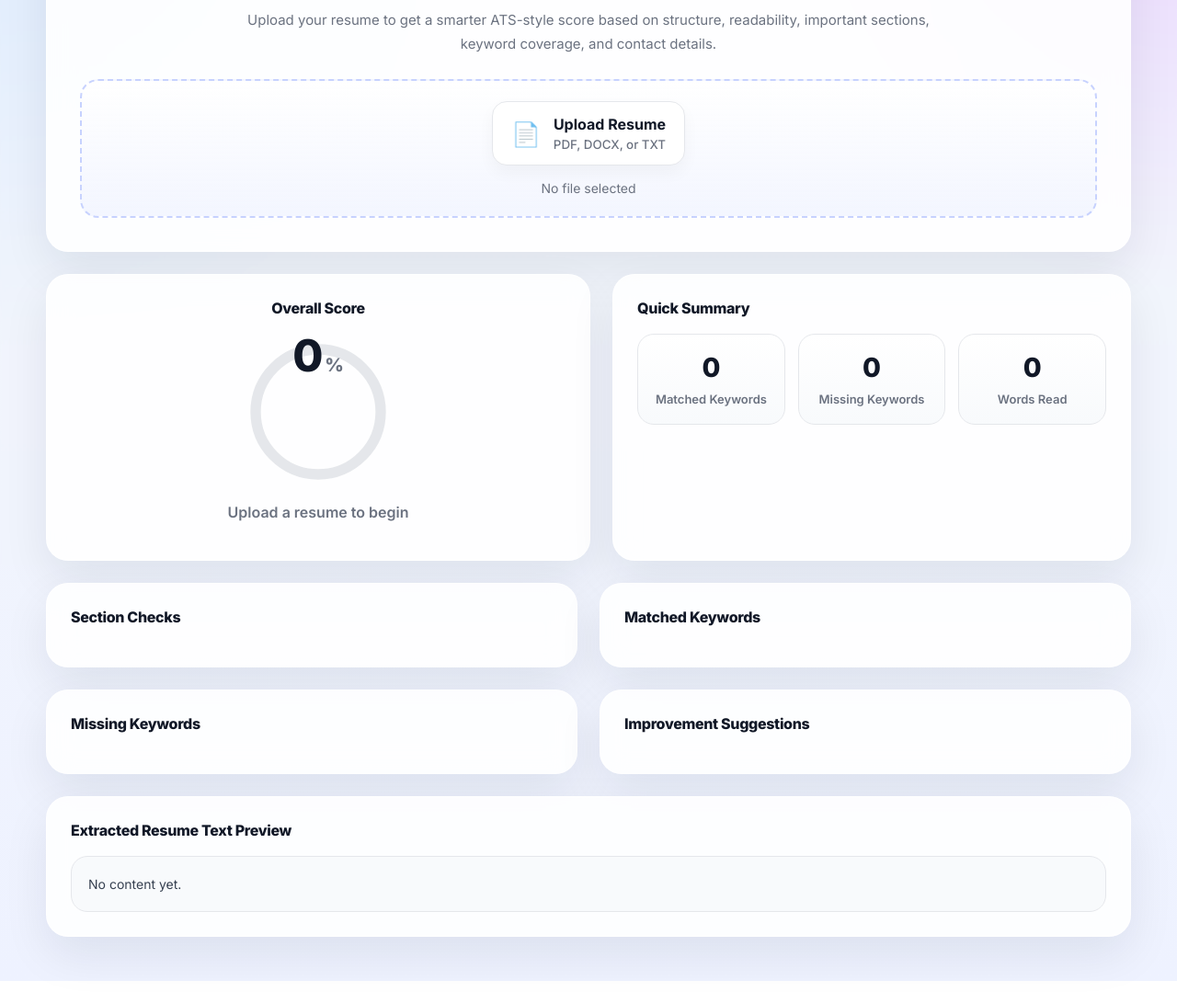
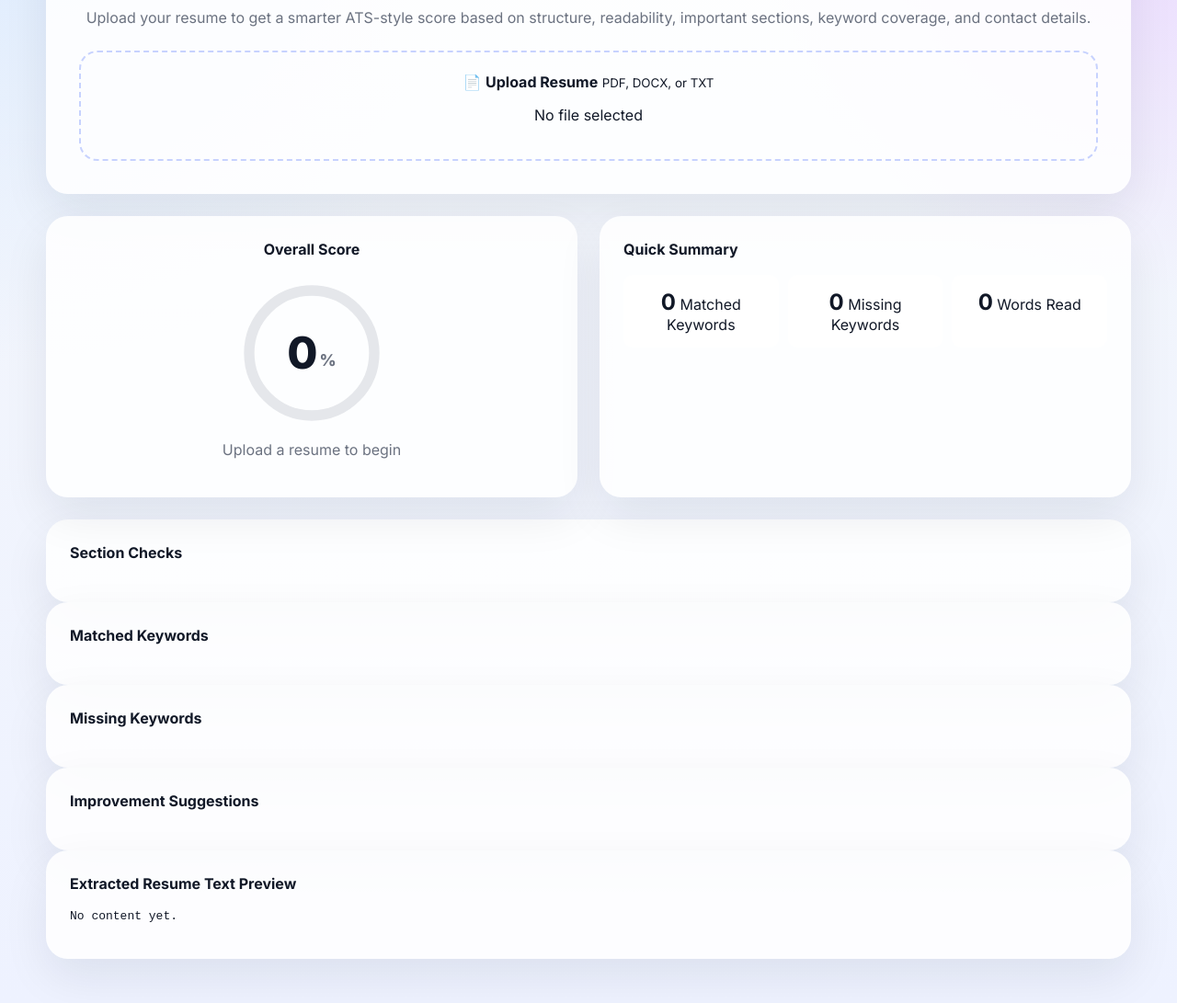
Before and after one commit to Nithya-60/Resume-Analyzer, a website: page index.html in a window 1280 px wide. Shown: the part 184-1275 px from the top of the page at 92% size. Before the commit the page ends 1251 px from the top, so only its background shows below. Drawn offline with nearby package versions, Linux system fonts and the light colour scheme.

Commit message:
added all website files

```diff
--- a/style.css
+++ b/style.css
@@ -29,13 +29,6 @@ body {
     min-height: 100vh;
 }
 
-.page-bg {
-    position: fixed;
-    inset: 0;
-    pointer-events: none;
-    backdrop-filter: blur(1px);
-}
-
 .app-shell {
     width: min(1180px, calc(100% - 32px));
     margin: 32px auto 48px;
@@ -44,10 +37,8 @@ body {
 .hero-card,
 .card {
     background: var(--card);
-    border: 1px solid rgba(255,255,255,0.65);
     border-radius: var(--radius);
     box-shadow: var(--shadow);
-    backdrop-filter: blur(14px);
 }
 
 .hero-card {
@@ -69,73 +60,34 @@ body {
 
 .hero-card h1 {
     margin: 0 0 12px;
-    font-size: clamp(2rem, 4vw, 3.25rem);
+    font-size: 3rem;
     font-weight: 800;
-    letter-spacing: -0.04em;
 }
 
 .hero-subtitle {
-    max-width: 760px;
-    margin: 0 auto 26px;
     color: var(--muted);
-    line-height: 1.7;
-    font-size: 15px;
+    margin-bottom: 26px;
 }
 
 .upload-box {
     border: 2px dashed #c7d2fe;
     border-radius: 20px;
     padding: 22px;
-    background: linear-gradient(180deg, rgba(255,255,255,0.8), rgba(238,242,255,0.7));
 }
 
 .upload-label {
-    display: inline-flex;
-    align-items: center;
-    gap: 14px;
-    padding: 14px 20px;
-    border-radius: 16px;
-    background: white;
-    border: 1px solid var(--line);
-    box-shadow: 0 8px 18px rgba(0,0,0,0.04);
     cursor: pointer;
-    font-weight: 600;
-}
-
-.upload-label small {
-    display: block;
-    color: var(--muted);
-    font-weight: 500;
-    margin-top: 4px;
-}
-
-.upload-icon {
-    font-size: 1.6rem;
 }
 
 input[type="file"] {
     display: none;
 }
 
-.file-name {
-    margin: 16px 0 0;
-    color: var(--muted);
-    font-size: 14px;
-}
-
-.results-grid,
-.analysis-grid {
+.results-grid {
     display: grid;
+    grid-template-columns: 1fr 1fr;
     gap: 24px;
     margin-bottom: 24px;
-}
-
-.results-grid {
-    grid-template-columns: 1.05fr 1fr;
-}
-
-.analysis-grid {
-    grid-template-columns: repeat(2, 1fr);
 }
 
 .card {
@@ -143,43 +95,20 @@ input[type="file"] {
 }
 
 .card-title {
-    font-size: 1rem;
-    font-weight: 800;
+    font-weight: 700;
     margin-bottom: 18px;
-    letter-spacing: -0.02em;
 }
 
 .score-card {
     display: flex;
     flex-direction: column;
     align-items: center;
-    justify-content: center;
 }
 
 .score-ring {
     position: relative;
     width: 170px;
     height: 170px;
-}
-
-.score-center {
-    position: absolute;
-    inset: 0;
-    display: flex;
-    align-items: baseline;
-    justify-content: center;
-    gap: 2px;
-    font-weight: 800;
-}
-
-.score-center span {
-    font-size: 3rem;
-    line-height: 1;
-}
-
-.score-center small {
-    font-size: 1.25rem;
-    color: var(--muted);
 }
 
 .ring-bg {
@@ -200,121 +129,66 @@ input[type="file"] {
     transition: stroke-dashoffset 0.9s ease;
 }
 
-.score-label {
-    margin-top: 14px;
-    font-weight: 600;
-    color: var(--muted);
+/* ✅ FIXED SCORE ALIGNMENT */
+.score-center {
+    position: absolute;
+    inset: 0;
+    display: flex;
+    align-items: center;
+    justify-content: center;
+    font-weight: 800;
     text-align: center;
 }
 
+.score-center span {
+    font-size: 3rem;
+    line-height: 1;
+}
+
+.score-center small {
+    font-size: 1.1rem;
+    line-height: 1;
+    color: var(--muted);
+    margin-left: 2px;
+    transform: translateY(8px);
+}
+
+.score-label {
+    margin-top: 10px;
+    color: var(--muted);
+}
+
 .summary-stats {
-    display: grid;
-    grid-template-columns: repeat(3, 1fr);
-    gap: 14px;
+    display: flex;
+    gap: 10px;
 }
 
 .stat-box {
-    background: linear-gradient(180deg, #ffffff, #f8fafc);
-    border: 1px solid var(--line);
-    border-radius: 18px;
-    padding: 18px 14px;
+    background: #fff;
+    padding: 15px;
+    border-radius: 10px;
     text-align: center;
+    flex: 1;
 }
 
 .stat-value {
-    display: block;
-    font-size: 1.8rem;
-    font-weight: 800;
-    margin-bottom: 6px;
-}
-
-.stat-name {
-    color: var(--muted);
-    font-size: 13px;
-    font-weight: 600;
-}
-
-.check-list,
-.suggestion-list {
-    margin: 0;
-    padding-left: 18px;
-}
-
-.check-list li,
-.suggestion-list li {
-    margin-bottom: 12px;
-    line-height: 1.6;
-}
-
-.tag-wrap {
-    display: flex;
-    flex-wrap: wrap;
-    gap: 10px;
+    font-size: 1.5rem;
+    font-weight: 700;
 }
 
 .tag {
-    padding: 10px 14px;
-    border-radius: 999px;
-    font-size: 13px;
-    font-weight: 700;
-    border: 1px solid transparent;
+    padding: 6px 10px;
+    border-radius: 20px;
+    margin: 5px;
+    display: inline-block;
 }
 
 .tag.matched {
-    background: #ecfdf5;
-    color: var(--success);
-    border-color: #a7f3d0;
+    background: #d1fae5;
+    color: green;
 }
 
 .tag.missing {
-    background: #fef2f2;
-    color: var(--danger);
-    border-color: #fecaca;
+    background: #fee2e2;
+    color: red;
 }
-
-.preview-card {
-    margin-bottom: 24px;
-}
-
-.resume-preview {
-    margin: 0;
-    white-space: pre-wrap;
-    line-height: 1.65;
-    color: #374151;
-    background: #f8fafc;
-    border: 1px solid var(--line);
-    border-radius: 18px;
-    padding: 18px;
-    max-height: 320px;
-    overflow: auto;
-    font-family: "Inter", sans-serif;
-    font-size: 14px;
-}
-
-.good {
-    color: var(--success);
-}
-
-.mid {
-    color: var(--warning);
-}
-
-.bad {
-    color: var(--danger);
-}
-
-@media (max-width: 900px) {
-    .results-grid,
-    .analysis-grid {
-        grid-template-columns: 1fr;
-    }
-
-    .summary-stats {
-        grid-template-columns: 1fr;
-    }
-
-    .hero-card,
-    .card {
-        padding: 20px;
-    }
-}
```
